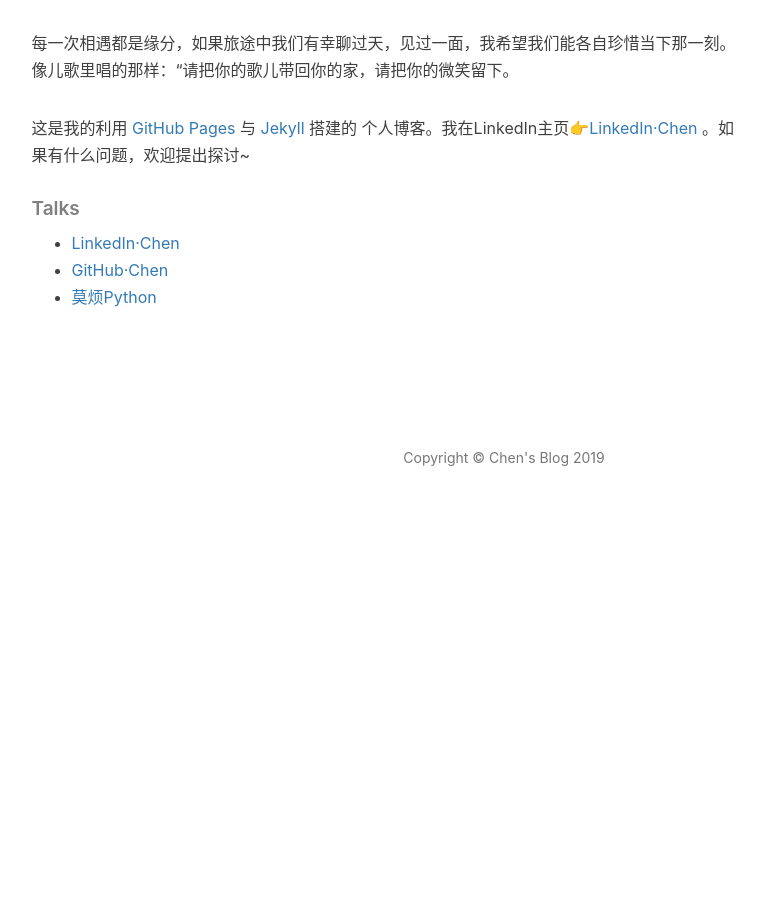
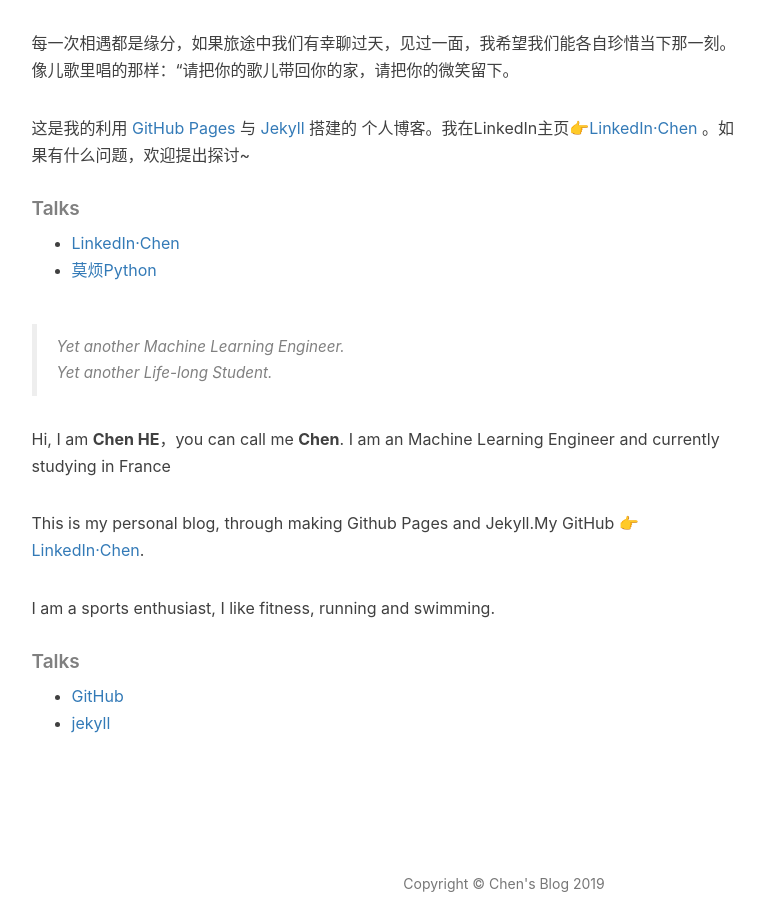
Before and after one commit to he-chen-95/he-chen-95.github.io, a Jekyll site: the page built from about.html, in a window 1280 px wide and 900 px high, scrolled down 977 px. Shown: the whole window, without its empty margins (136-900 px from the left). Built offline with Jekyll 4.4.1, drawn with Linux system fonts in a browser that asks for light colours; nearby versions of some CDN libraries; comment, search, counter and statistics services are not loaded; before the commit the page ends 1539 px from its top, so only the background shows below that.

Commit message:
Update about.html

```diff
--- a/about.html
+++ b/about.html
@@ -38,31 +38,28 @@ header-img: "img/post-bg-rwd.jpg"
 
     <ul>
         <li><a href="https://www.linkedin.com/in/chen-he-055b51110/">LinkedIn·Chen</a></li>
-        <li><a href="https://github.com/he-chen">GitHub·Chen</a></li>
         <li><a href="https://morvanzhou.github.io/tutorials/">莫烦Python</a></li>
     </ul>
 </div>
 
 <!-- English Version -->
-<!-- <div class="en post-container">
-    <blockquote><p>Yet another iOS Developer. <br>
+<div class="en post-container">
+    <blockquote><p>Yet another Machine Learning Engineer. <br>
     Yet another Life-long Student.</p></blockquote>
 
-    <p>Hi, I am <strong>Baiying Qiu</strong>，you can call me <strong>BY</strong>. I am an iOS software engineer and currently working in Xiamen</p>
+    <p>Hi, I am <strong>Chen HE</strong>，you can call me <strong>Chen</strong>. I am an Machine Learning Engineer and currently studying in France</p>
 
-    <p>This is my personal blog, through making Github Pages and Jekyll.My GitHub  👉 <a href="http://github.com/qiubaiying">Github·BY</a>.</p>
+    <p>This is my personal blog, through making Github Pages and Jekyll.My GitHub  👉 <a href="https://www.linkedin.com/in/chen-he-055b51110/">LinkedIn·Chen</a>.</p>
 
-    <p>I am a sports enthusiast, I like fitness, running and boxing.</p>
+    <p>I am a sports enthusiast, I like fitness, running and swimming.</p>
 
     <h5>Talks</h5>
 
     <ul>
     <li><a href="https://github.com">GitHub</a></li>
     <li><a href="http://jekyll.com.cn/">jekyll</a></li>
-    <li><a href="https://pages.github.com/">GitHub Pages</a></li>
-    <li><a href="https://qiubaiying.github.io">BY</a></li>
     </ul>
-</div> -->
+</div>
 
 <!-- Handle Language Change -->
 <script type="text/javascript">
```
